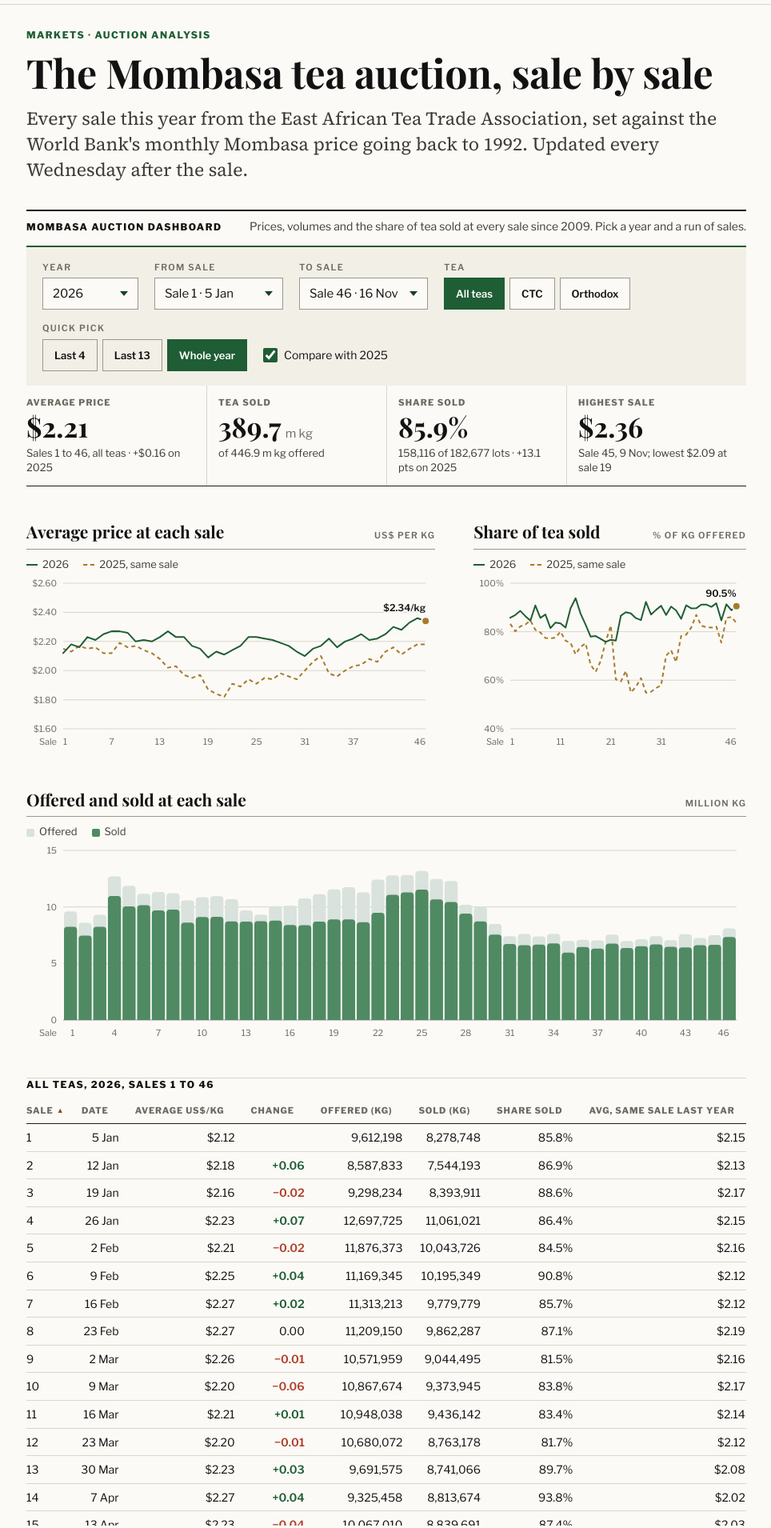
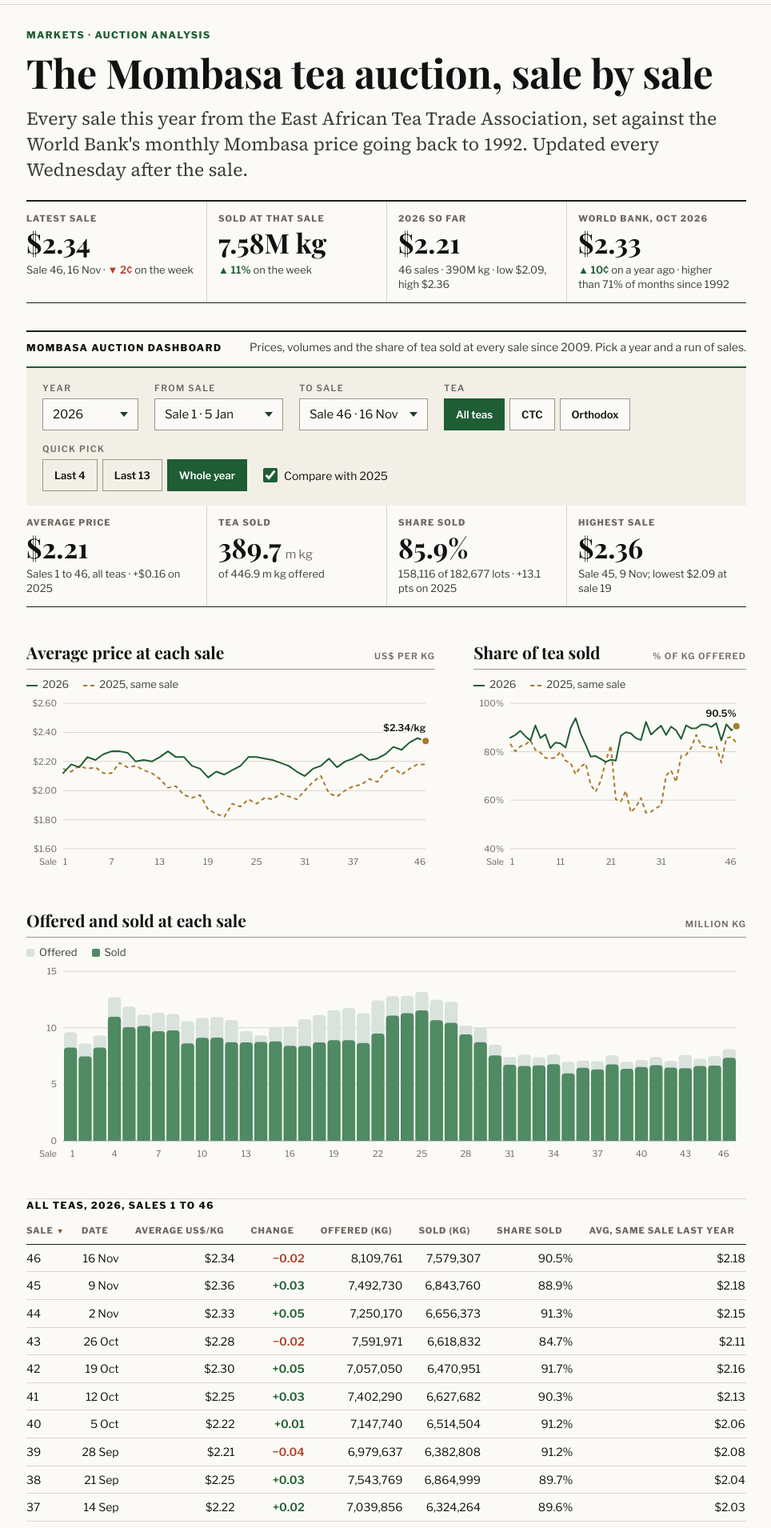
Before and after one commit to maxndungu/chai-weekly, a Jekyll site: the page built from auctions.html, in a window 1280 px wide. Shown: the part 306-2216 px from the top of the page at 80% size, without its empty margins (157-1121 px from the left). Built offline with Jekyll 4.4.1, drawn with Linux system fonts in a browser that asks for light colours; some web fonts are replaced; some of the changed text lies outside the part shown.

Commit message:
Auctions: latest figures first; Orthodox view lists only weeks it was sold
- The latest-sale figures now open the Auctions page, above the dashboard.
- The dashboard's sale table lists the newest sale first.
- In the Orthodox view, weeks with no orthodox sale (it runs every other week) and years
  before orthodox figures start are left out of the charts and tables, so there are no blank rows.

Co-Authored-By: Claude Opus 5.5 <noreply@anthropic.com>
Claude-Session: https://claude.ai/code/session_01NE5qXqCyygFHSGPDG34jff

```diff
--- a/_includes/auction-dashboard.html
+++ b/_includes/auction-dashboard.html
@@ -95,7 +95,7 @@
 
     <div class="dash-notes">
       <p class="fine" id="dash-provisional" hidden><span class="dash-badge">Provisional</span> EATTA adds late sales until Friday noon, Nairobi time, so the newest sale's figures can still change until then.</p>
-      <p class="fine">The average for a run of sales is weighted by the kilograms sold at each sale. <strong>Share sold</strong> (absorption) is the kilograms sold as a share of the kilograms offered, both from the same source, and the offered and sold bars use the same figures. EATTA's own count of kilograms sold, used for the headline figure and the table, can differ by a few per cent from the figures behind the share sold. Orthodox tea is sold every other week, so the weeks in between show as <em>No orthodox sale</em>; its lines join the weeks it was sold. Separate orthodox figures start at sale 38 of 2025; earlier sales show <em>Not available</em>.</p>
+      <p class="fine">The average for a run of sales is weighted by the kilograms sold at each sale. <strong>Share sold</strong> (absorption) is the kilograms sold as a share of the kilograms offered, both from the same source, and the offered and sold bars use the same figures. EATTA's own count of kilograms sold, used for the headline figure and the table, can differ by a few per cent from the figures behind the share sold. Orthodox tea is sold every other week, so the Orthodox view lists only the weeks it was sold. Separate orthodox figures start at sale 38 of 2025.</p>
       <p class="fine"><strong>Sources:</strong> prices and kilograms sold from 2026 are from the <a href="https://eatta.co.ke/statistics">East African Tea Trade Association's auction statistics</a>, saved every Wednesday and checked again after Friday noon.{% unless include.long == false %} The monthly series since 1992 is the World Bank's Commodity Price Data ("Pink Sheet"), "Tea, Mombasa", licensed CC BY 4.0; it runs a few cents above the auction's own sale averages because it is measured differently.{% endunless %}</p>
     </div>
     <noscript><p class="fine">The dashboard needs JavaScript. The Mombasa section below lists the latest sales.</p></noscript>
--- a/assets/dashboard.js
+++ b/assets/dashboard.js
@@ -38,7 +38,7 @@
   var signed = function (v, f) { return (v > 0 ? "+" : v < 0 ? "−" : "") + f(Math.abs(v)); };
 
   var byYear = {}, years = [], highlights = {};
-  var st = { year: null, from: null, to: null, tea: "all", cmp: true, sort: "sale", dir: 1 };
+  var st = { year: null, from: null, to: null, tea: "all", cmp: true, sort: "sale", dir: -1 };  // newest sale first
 
   /* ---------- data ---------- */
   function build(data) {
@@ -98,7 +98,12 @@
     var d = dateOf(r.date), add = (5 - d.getUTCDay() + 7) % 7;
     return Date.now() < d.getTime() + add * 864e5 + 9 * 36e5; // Friday noon Nairobi = 09:00 UTC
   }
-  var inRange = function (y) { return (byYear[y == null ? st.year : y] || []).filter(function (r) { return r.n >= st.from && r.n <= st.to; }); };
+  // The chosen run of sales. For orthodox, only the weeks it was sold: it runs every other week, so the rest are left out.
+  var inRange = function (y) {
+    return (byYear[y == null ? st.year : y] || []).filter(function (r) {
+      return r.n >= st.from && r.n <= st.to && (st.tea !== "orthodox" || r.orthodox.p != null || r.orthodox.kg != null);
+    });
+  };
   function lastYear(n) {
     if (!st.cmp) return null;
     var prev = byYear[st.year - 1] || [];
@@ -369,7 +374,7 @@
       var s = st.sort === c.k ? (st.dir > 0 ? "ascending" : "descending") : "none";
       return '<th scope="col" aria-sort="' + s + '"><button type="button" class="dash-sort" data-k="' + c.k + '">' + c.h + '<span class="dash-arrow" aria-hidden="true">' + (s === "ascending" ? "▲" : s === "descending" ? "▼" : "") + "</span></button></th>";
     }).join("") + "</tr>";
-    t.tBodies[0].innerHTML = data.map(function (d) {
+    t.tBodies[0].innerHTML = !data.length ? '<tr><td colspan="' + cols.length + '" class="muted">' + noneText("No " + TEA[st.tea] + " sales in this run") + "</td></tr>" : data.map(function (d) {
       var cells = {
         sale: String(d.sale) + (provisional(d.r) ? ' <span class="dash-badge">Provisional</span>' : ""),
         date: d.date ? dShort(d.date) : "",
--- a/auctions.html
+++ b/auctions.html
@@ -8,11 +8,10 @@ permalink: /auctions/
   <p class="kicker">Markets · Auction analysis</p>
   <h1 class="headline">The Mombasa tea auction, sale by sale</h1>
   <p class="deck">Every sale this year from the East African Tea Trade Association, set against the World Bank's monthly Mombasa price going back to 1992. Updated every Wednesday after the sale.</p>
+  <div class="stat-row" id="stats" aria-live="polite"></div>
   {% include ad.html slot="auctions" %}
   {% include auction-dashboard.html long=false %}
   <script defer src="{{ '/assets/dashboard.js' | relative_url }}?v={{ site.time | date: '%s' }}"></script>
-
-  <div class="stat-row" id="stats" aria-live="polite"></div>
 
   <section>
     <h2 class="label rule">This year, sale by sale</h2>
```
Also changed, not shown: preview/assets/dashboard.js (+8 -3 lines), preview/auctions/index.html (+3 -4 lines), preview/markets/index.html (+4 -4 lines), 1 other file.
